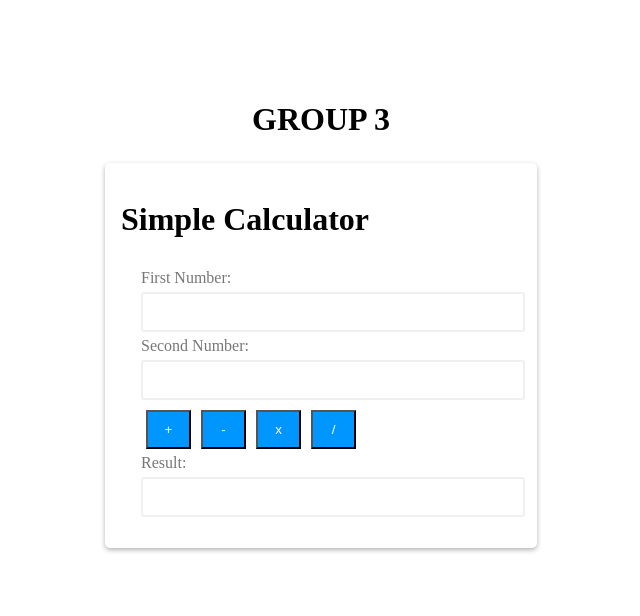
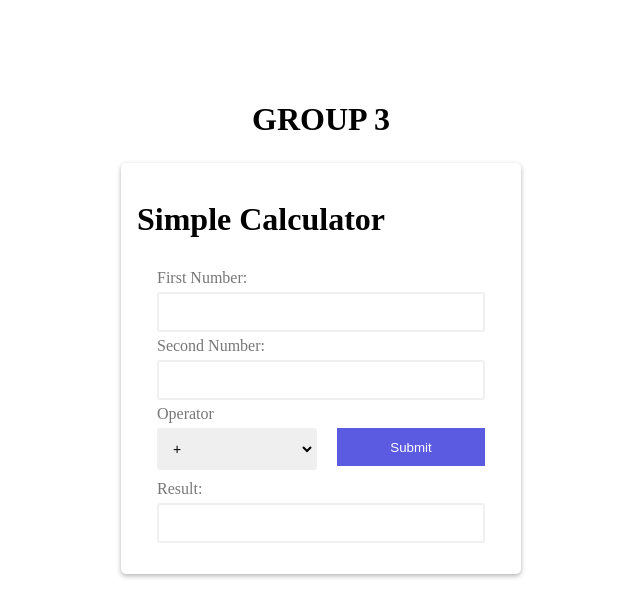
Before and after one commit to FauziaNito/calculator-CICD, a plain HTML site: page calc.html in a window 1280 px wide. Shown: the whole page, without its empty margins (319-959 px from the left). Drawn offline with Linux system fonts and the light colour scheme.

Commit message:
Add  Calculator Logic

```diff
--- a/calc.html
+++ b/calc.html
@@ -6,7 +6,9 @@
     <meta name="viewport" content="width=device-width, initial-scale=1.0">
     <title>Document</title>
     <style>
-
+        *{
+            box-sizing: border-box;
+        }
         .group{
             text-align: center;
             margin-top: 8%;
@@ -24,12 +26,14 @@
         }
         .boundary {
             padding: 10px 20px;
+
         }
 
         .boundary h1 {
             font-size: 1.5em;
             text-align: center;
             margin-bottom: 20px;
+
 
         }
 
@@ -44,7 +48,7 @@
             margin-bottom: 5px;
         }
 
-        .boundary-field input{
+        .boundary-field input,select{
             border: solid 2px #f0f0f0;
             border-radius: 3px;
             padding: 10px;
@@ -56,23 +60,22 @@
         .boundary-field input:focus, select:focus {
     outline: none;
 }
-        .cal-buttons{
+        .equal{
             display: flex;
-            align-items: center;
+            gap: 20px;
+            /* align-items: center; */
         }
-        .cal-buttons div{
-            padding: 2%;
+        #operator{
+            flex: 1;
+        }
+        button{
+            flex: 1;
+            border: none;
+            background-color: rgb(91, 91, 225);
+            color: white;
+            height: 38px;
+        }
 
-        }
-        .cal-buttons input{
-            width: 45px;
-            padding: 10px;
-            margin: 5px;
-            background-color: #0096FF;
-            color: white;
-            border-color: none;
-
-        }
 
     </style>
 </head>
@@ -92,18 +95,19 @@
                 <label for="secondnumber">Second Number:</label>
                 <input type="text" name="secondnumber" id="secondnumber" autocomplete="off">
             </div>
-            <div class="cal-buttons">
 
-                    <input type="submit" name="operator" value="+">
+            <div class="boundary-field">
+                <label for="operator">Operator</label>
+            <div class="equal">
+                    <select id="operator">
+                        <option value="+" selected>+</option>
+                        <option value="-">-</option>
+                        <option value="x">x</option>
+                        <option value="/">/</option>
+                    </select>
+                    <button type="button" id="calculate">Submit</button>
 
-
-                    <input type="submit" name="operator" value="-">
-
-
-                    <input type="submit" name="operator" value="x">
-
-
-                    <input type="submit" name="operator" value="/">
+            </div>
 
             </div>
             <div class="boundary-field">
@@ -111,5 +115,36 @@
                 <input readonly="readonly" type="text" name="result" id="result" autocomplete="off">
         </div>
     </div>
+
+<script>
+    const calculateButton = document.getElementById('calculate');
+    const firstNumberElement = document.getElementById('firstnumber');
+    const secondNumberElement = document.getElementById('secondnumber');
+    const operatorElement = document.getElementById('operator');
+    const resultField = document.getElementById('result');
+
+    const operations = {
+        "+": (num1, num2) => num1 + num2,
+        "-": (num1, num2) => num1 - num2,
+        "x": (num1, num2) => num1 * num2,
+        "/": (num1, num2) => num1 / num2,
+    }
+    calculateButton.addEventListener("click", ()=>{
+        const num1 = Number(firstNumberElement.value.trim())
+        const num2 = Number(secondNumberElement.value.trim())
+
+        if(!Number.isInteger(num1) || !Number.isInteger(num2)){
+            resultField.value = "";
+            return;
+        }
+        const operation = operations[operatorElement.value]
+        const answer = operation(num1, num2);
+        resultField.value = answer
+
+
+    });
+
+</script>
+
 </body>
 </html>
```
